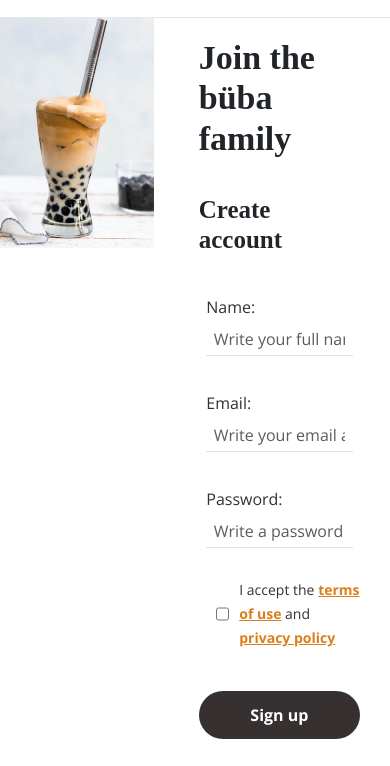
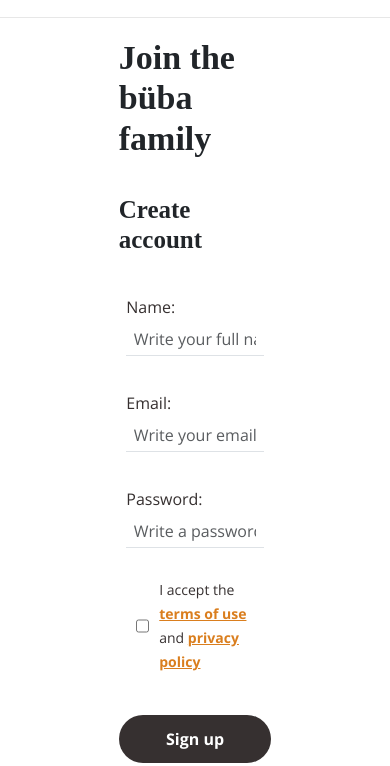
Before and after one commit to VictoriaNazra/bubaWebsite, a website: page pages/login.html in a window 390 px wide. Shown: the part 65-831 px from the top of the page. Drawn offline with nearby package versions, Linux system fonts and the light colour scheme; a web font is replaced by a local one.

Commit message:
new changes responsive login

```diff
--- a/pages/login.html
+++ b/pages/login.html
@@ -45,7 +45,7 @@
             </div>
         </nav>
     </header>
-    <main>
+    <main class="mainLogin">
 <!-- Imagen y formulario nuevos, con bootstrap -->
         <div class="container_form-e-img grid row gap-0">
             <div class="container_loginLeft container col-5 ">
--- a/scss/layouts/_main-login.scss
+++ b/scss/layouts/_main-login.scss
@@ -1,4 +1,4 @@
-main{
+.mainLogin{
     @include flex(row,nowrap,center,normal,0rem);
 
     .container_form-e-img{
@@ -7,9 +7,11 @@ main{
 
         }
 
-        .container_loginLeft img {
-            width: 100%;
-            max-width: 649px;
+        .container_loginLeft{
+            img {
+                width: 100%;
+                max-width: 649px;
+            }
         }
 
         .container_loginForm{
--- a/scss/layouts/_mediaQ768.scss
+++ b/scss/layouts/_mediaQ768.scss
@@ -190,6 +190,24 @@ footer{
 	}
 }
 
+// Login
+.mainLogin{
+
+    .container_loginLeft{
+        display: none;
+        }
+
+    .container_form-e-img{
+        width: 100%;
+    align-items: center;
+    justify-content: center;
+    }
+
+
+
+    }
+
+
 
 
 }
```
Also changed, not shown: css/styles.css, 1 other file.
